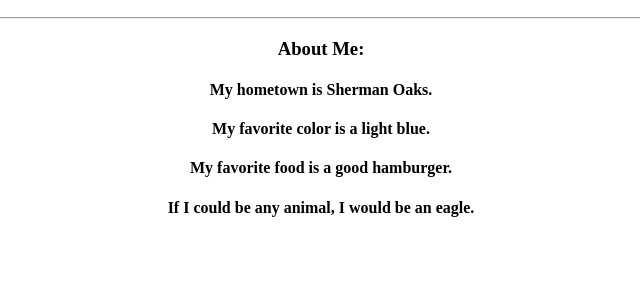
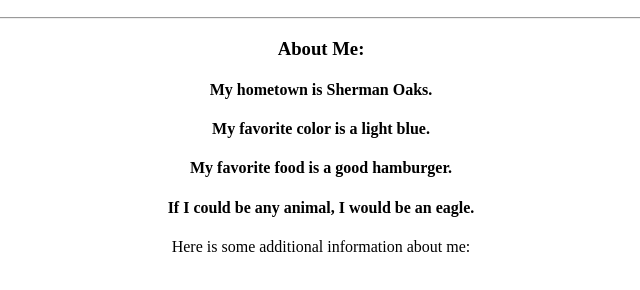
Before and after one commit to Korol-Coding/MyFirstRepository, a plain HTML site: page index.html in a window 1280 px wide. Shown: the part 110-400 px from the top of the page, without its empty margins (319-959 px from the left). Drawn offline with Linux system fonts and the light colour scheme.

Commit message:
Adding new placeholder text

```diff
--- a/index.html
+++ b/index.html
@@ -15,6 +15,7 @@
 					<h4>My favorite color is a light blue.</h4>
 					<h4>My favorite food is a good hamburger.</h4>
 					<h4>If I could be any animal, I would be an eagle.</h4>
+						<p>Here is some additional information about me:</p>
 			</div>
 		  </body>
 		</html>
```
